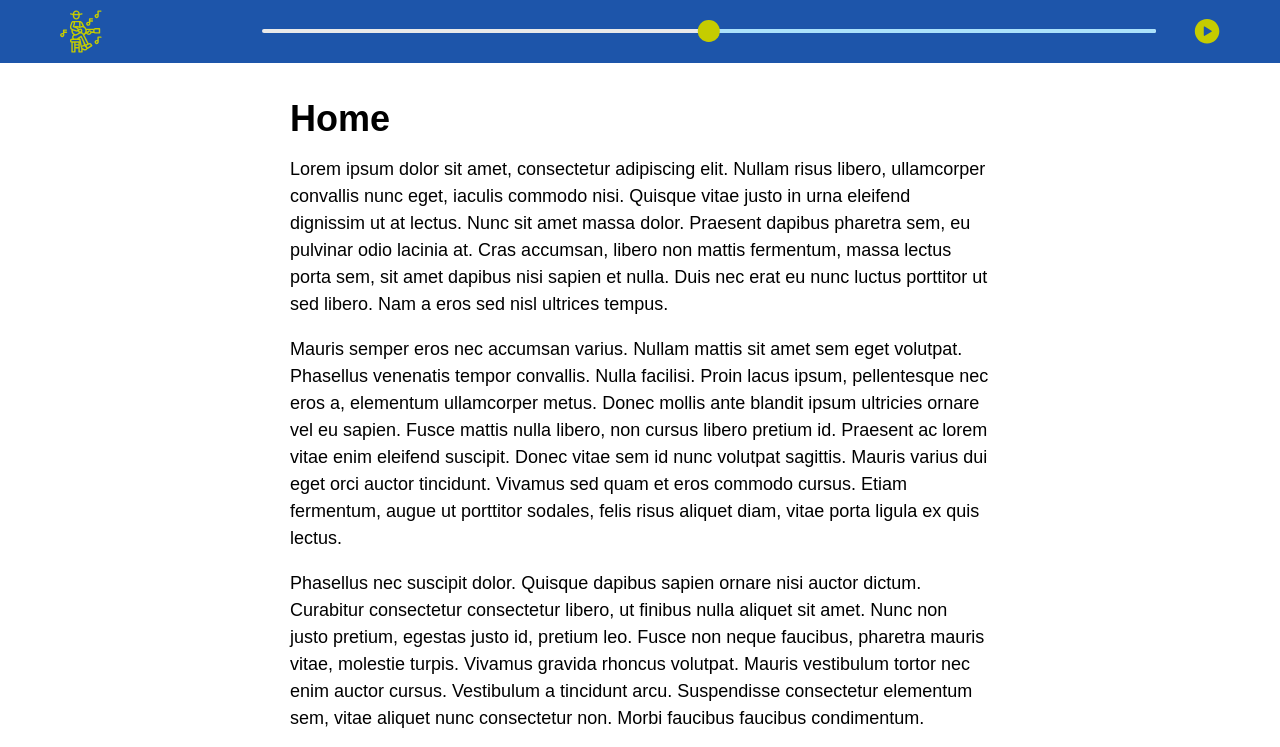
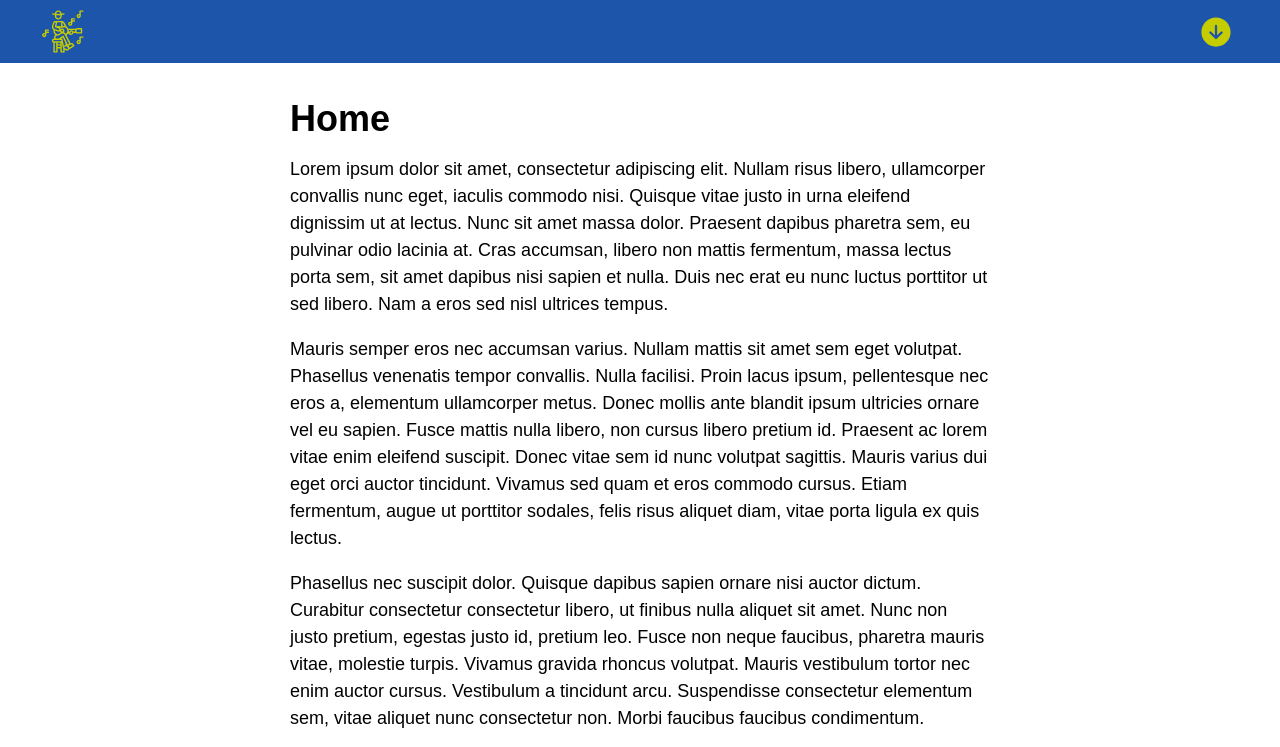
Before and after one commit to paulrobertpine/songbook-2022, a Gatsby site: page / in a window 1280 px wide. Shown: the top 747 px of the page. Built offline with nearby package versions, Linux system fonts and the light colour scheme; Gatsby itself is replaced by a stand-in of ours; a web font is replaced by a local one.

Commit message:
advance button instead of scroll

```diff
--- a/package.json
+++ b/package.json
@@ -38,6 +38,7 @@
     "react-dom": "^17.0.1",
     "react-helmet": "^6.1.0",
     "react-icons": "^4.3.1",
+    "react-scroll": "^1.8.7",
     "sass": "^1.50.0"
   }
 }
--- a/src/components/header.js
+++ b/src/components/header.js
@@ -1,61 +1,34 @@
 import React from "react"
 import Link from "gatsby-link"
+import * as Scroll from "react-scroll"
 import HeaderIcon from "../images/musician.inline.svg"
-import { IoPlayCircle, IoPauseCircle } from "react-icons/io5"
-import Slider from "rc-slider"
-import "rc-slider/assets/index.css"
+import { IoArrowDownCircle } from "react-icons/io5"
 
-let scrolldelay = -1
-const defaultSpeed = 50
+let scroll = Scroll.animateScroll
+
+// set duration based on slider?
+// calculate an amount to scroll based on viewport height?
+// or use slider to set amount to scroll by
+
+function scrollPage() {
+  console.log("yep")
+  scroll.scrollMore(300, {
+    duration: 1500,
+    smooth: "linear",
+  })
+}
 
 export default function Header() {
-  const [scrolling, setScrolling] = React.useState(false)
-  const [speed, setSpeed] = React.useState(defaultSpeed)
-
-  function toggleScroll(bool) {
-    setScrolling(bool)
-  }
-
-  function setScrollSpeed(e) {
-    setSpeed(e)
-  }
-
-  // function scroll() {
-  //   console.log(speed)
-  //   window.scrollBy(0, 1)
-  //   scrolldelay = setTimeout(scroll, speed)
-  // }
-
-  function stopScrolling() {
-    window.clearTimeout(scrolldelay)
-    scrolldelay = -1
-  }
-
-  // if (scrolling) {
-  //   scroll()
-  // } else {
-  //   stopScrolling()
-  // }
-
   return (
     <header id="site-header">
       <section className="container">
-        <Link to="/" id="site-logo" onClick={stopScrolling}>
+        <Link to="/" id="site-logo">
           <HeaderIcon />
         </Link>
         <nav id="scroll-control">
-          <Slider
-            className="speed-slider"
-            defaultValue={50}
-            reverse={true}
-            onChange={stopScrolling}
-            onAfterChange={setScrollSpeed}
-          />
-          {scrolling ? (
-            <IoPauseCircle onClick={() => toggleScroll(false)} />
-          ) : (
-            <IoPlayCircle onClick={() => toggleScroll(true)} />
-          )}
+          <button onClick={() => scrollPage()}>
+            <IoArrowDownCircle />
+          </button>
         </nav>
       </section>
     </header>
--- a/src/sass/_header.scss
+++ b/src/sass/_header.scss
@@ -3,10 +3,11 @@
   position: fixed;
   width: 100vw;
 
-  .container {
+  section.container {
     display: flex;
     align-items: center;
     justify-content: space-between;
+    padding: 0.5rem 1rem;
 
     svg {
       fill: $clr-accent;
@@ -16,7 +17,6 @@
       display: inline-block;
       margin: 0;
       line-height: 0;
-      padding: 0.5rem 1rem;
 
       svg {
         width: 2.5rem;
@@ -24,26 +24,24 @@
       }
     }
 
-    #scroll-control {
-      display: flex;
-      align-items: center;
-      color: $clr-accent;
-      font-size: 1.8rem;
-      padding: 0.5rem 1rem;
-      width: 75vw;
+    nav#scroll-control {
+      button {
+        background-color: transparent;
+        border: 0;
+        cursor: pointer;
+        display: flex;
+        font-size: 2rem;
+        align-items: center;
+      }
 
-      .speed-slider {
-        margin-right: 2rem;
-
-        .rc-slider-handle {
-          width: 1.2rem;
-          height: 1.2rem;
-          margin-top: -0.5rem;
-          opacity: 1;
-          background-color: $clr-accent;
-          border: 0;
-        }
-      }
+      // .rc-slider-handle {
+      //   width: 1.2rem;
+      //   height: 1.2rem;
+      //   margin-top: -0.5rem;
+      //   opacity: 1;
+      //   background-color: $clr-accent;
+      //   border: 0;
+      // }
     }
   }
 }
--- a/src/sass/_song.scss
+++ b/src/sass/_song.scss
@@ -17,13 +17,14 @@
       h1 {
         margin: 0;
         color: $clr-accent;
+        padding: 1rem;
         text-shadow: 0.2rem 0.2rem 0 $clr-primary;
-        padding: 1rem;
       }
 
       span {
         font-size: 1.2rem;
         padding: 1rem;
+        text-shadow: 0.1rem 0.1rem 0 $clr-accent;
       }
     }
 
@@ -37,15 +38,14 @@
           margin-bottom: 0.5rem;
 
           .column {
-            margin-left: 0.2rem;
-            font-size: 1.1rem;
+            margin-right: 0.2rem;
+            // font-size: 1.1rem;
 
             .chord {
               color: $clr-primary;
               width: fit-content;
-              font-weight: 500;
-              //   background-color: lighten($clr-primary, 58%);
-              //   padding: 0 0.2rem;
+              font-family: monospace;
+              font-weight: bold;
               font-size: 0.9rem;
             }
           }
```
Also changed, not shown: 2 other files.
